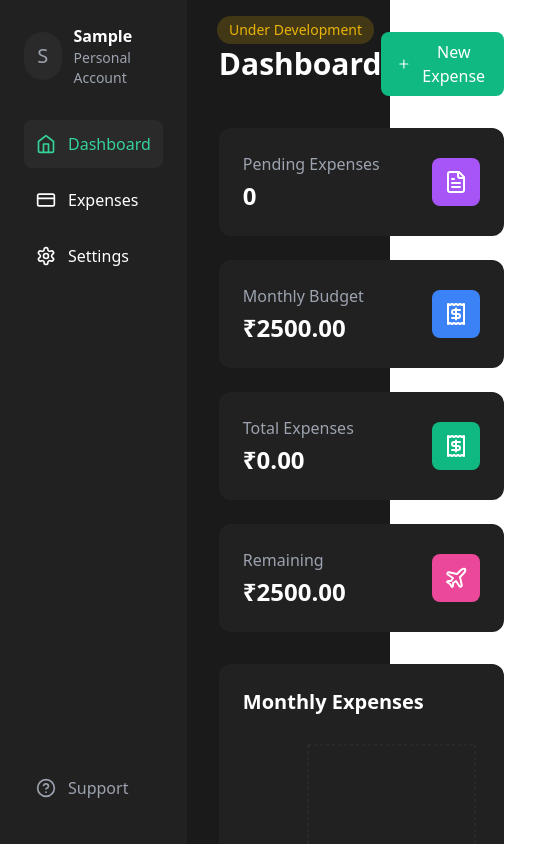
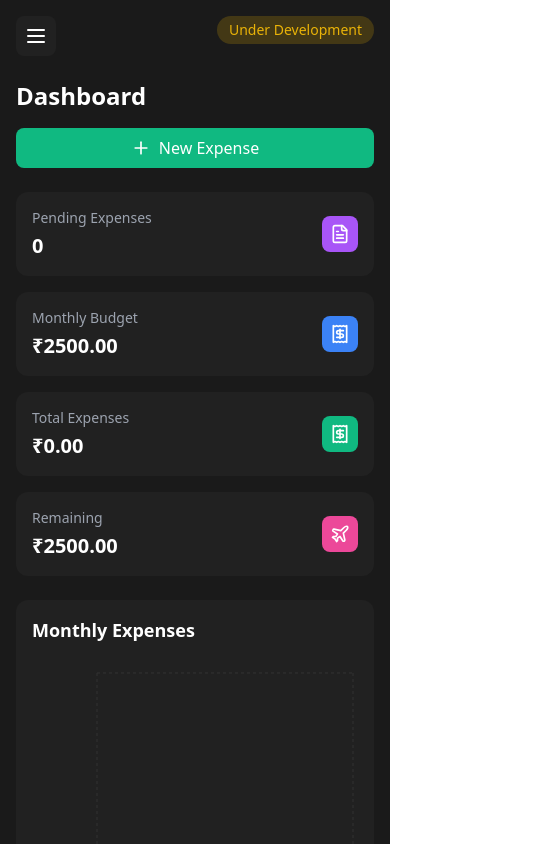
Before and after one commit to AnilabhBarua/Expensia, a React (Vite) app: page /setup in a window 390 px wide. Both pictures are taken after typing "Sample" into the empty fields and a click on the button "Complete Setup". Shown: the top 844 px of the page, 536 px wide, since content can reach past the window. Built offline with nearby package versions, Linux system fonts and the light colour scheme.

Commit message:
Mobile view Optimization

```diff
--- a/src/App.tsx
+++ b/src/App.tsx
@@ -1,4 +1,4 @@
-import React, { useEffect } from 'react';
+import React, { useEffect, useState } from 'react';
 import { BrowserRouter as Router, Routes, Route, useNavigate } from 'react-router-dom';
 import { motion } from 'framer-motion';
 import Sidebar from './components/Sidebar';
@@ -9,6 +9,7 @@ import Settings from './pages/Settings';
 import ProfileSetup from './pages/ProfileSetup';
 import DevelopmentTag from './components/DevelopmentTag';
 import { useUser } from './contexts/UserContext';
+import { Menu } from 'lucide-react';
 
 const ProtectedRoute: React.FC<{ children: React.ReactNode }> = ({ children }) => {
   const { userProfile } = useUser();
@@ -24,6 +25,8 @@ const ProtectedRoute: React.FC<{ children: React.ReactNode }> = ({ children }) =
 };
 
 function App() {
+  const [isSidebarOpen, setIsSidebarOpen] = useState(false);
+
   return (
     <Router>
       <DevelopmentTag />
@@ -34,9 +37,33 @@ function App() {
           path="/*"
           element={
             <ProtectedRoute>
-              <div className="flex min-h-screen bg-[#1a1a1a]">
-                <Sidebar />
-                <main className="flex-1 p-8">
+              <div className="flex flex-col md:flex-row min-h-screen bg-[#1a1a1a]">
+                {/* Mobile Menu Button */}
+                <button
+                  onClick={() => setIsSidebarOpen(!isSidebarOpen)}
+                  className="md:hidden fixed top-4 left-4 z-50 bg-[#212121] p-2 rounded-lg text-white"
+                >
+                  <Menu size={24} />
+                </button>
+
+                {/* Sidebar with mobile support */}
+                <div
+                  className={`${
+                    isSidebarOpen ? 'translate-x-0' : '-translate-x-full'
+                  } md:translate-x-0 fixed md:relative z-40 transition-transform duration-300 ease-in-out`}
+                >
+                  <Sidebar onClose={() => setIsSidebarOpen(false)} />
+                </div>
+
+                {/* Overlay for mobile */}
+                {isSidebarOpen && (
+                  <div
+                    className="fixed inset-0 bg-black/50 z-30 md:hidden"
+                    onClick={() => setIsSidebarOpen(false)}
+                  />
+                )}
+
+                <main className="flex-1 p-4 md:p-8 mt-16 md:mt-0">
                   <motion.div
                     initial={{ opacity: 0, y: 20 }}
                     animate={{ opacity: 1, y: 0 }}
--- a/src/components/Sidebar.tsx
+++ b/src/components/Sidebar.tsx
@@ -1,19 +1,24 @@
 import React from 'react';
 import { NavLink } from 'react-router-dom';
 import { motion } from 'framer-motion';
-import { Home, CreditCard, Settings, HelpCircle } from 'lucide-react';
+import { Home, CreditCard, Settings, HelpCircle, X } from 'lucide-react';
 import { useUser } from '../contexts/UserContext';
 
-const Sidebar = () => {
+interface SidebarProps {
+  onClose?: () => void;
+}
+
+const Sidebar: React.FC<SidebarProps> = ({ onClose }) => {
   const { userProfile } = useUser();
 
   return (
     <motion.div
       initial={{ x: -250 }}
       animate={{ x: 0 }}
-      className="w-64 bg-[#212121] text-white p-6 space-y-8"
+      className="w-64 bg-[#212121] text-white p-6 space-y-8 h-screen"
     >
-      <div className="flex items-center space-x-3 mb-8">
+      <div className="flex items-center justify-between mb-8">
+        <div className="flex items-center space-x-3">
           {userProfile.photoUrl ? (
             <img
               src={userProfile.photoUrl}
@@ -32,10 +37,18 @@ const Sidebar = () => {
             <p className="text-sm text-gray-400">Personal Account</p>
           </div>
         </div>
+        <button
+          onClick={onClose}
+          className="md:hidden text-gray-400 hover:text-white"
+        >
+          <X size={24} />
+        </button>
+      </div>
 
       <nav className="space-y-2">
         <NavLink
           to="/dashboard"
+          onClick={onClose}
           className={({ isActive }) =>
             `flex items-center space-x-3 p-3 rounded-lg transition-colors ${
               isActive ? 'bg-[#2a2a2a] text-emerald-400' : 'hover:bg-[#2a2a2a]'
@@ -48,6 +61,7 @@ const Sidebar = () => {
 
         <NavLink
           to="/expenses"
+          onClick={onClose}
           className={({ isActive }) =>
             `flex items-center space-x-3 p-3 rounded-lg transition-colors ${
               isActive ? 'bg-[#2a2a2a] text-emerald-400' : 'hover:bg-[#2a2a2a]'
@@ -60,6 +74,7 @@ const Sidebar = () => {
 
         <NavLink
           to="/settings"
+          onClick={onClose}
           className={({ isActive }) =>
             `flex items-center space-x-3 p-3 rounded-lg transition-colors ${
               isActive ? 'bg-[#2a2a2a] text-emerald-400' : 'hover:bg-[#2a2a2a]'
--- a/src/pages/Dashboard.tsx
+++ b/src/pages/Dashboard.tsx
@@ -10,7 +10,6 @@ const Dashboard = () => {
   const { expenses, budgetSettings } = useLocalStorage();
   const navigate = useNavigate();
 
-  // Calculate total expenses for the current month
   const currentDate = new Date();
   const monthStart = startOfMonth(currentDate);
   const monthEnd = endOfMonth(currentDate);
@@ -23,7 +22,6 @@ const Dashboard = () => {
   const totalExpenses = currentMonthExpenses.reduce((sum, expense) => sum + expense.amount, 0);
   const remaining = budgetSettings.monthlyBudget - totalExpenses;
 
-  // Prepare data for the chart
   const monthlyData = expenses.reduce((acc, expense) => {
     const month = format(new Date(expense.date), 'MMM');
     acc[month] = (acc[month] || 0) + expense.amount;
@@ -40,21 +38,21 @@ const Dashboard = () => {
   };
 
   return (
-    <div className="space-y-8">
-      <div className="flex justify-between items-center">
-        <h1 className="text-3xl font-bold text-white">Dashboard</h1>
+    <div className="space-y-6">
+      <div className="flex flex-col sm:flex-row justify-between items-start sm:items-center gap-4">
+        <h1 className="text-2xl sm:text-3xl font-bold text-white">Dashboard</h1>
         <motion.button
           whileHover={{ scale: 1.05 }}
           whileTap={{ scale: 0.95 }}
           onClick={handleNewExpense}
-          className="bg-emerald-500 text-white px-4 py-2 rounded-lg flex items-center space-x-2"
+          className="w-full sm:w-auto bg-emerald-500 text-white px-4 py-2 rounded-lg flex items-center justify-center space-x-2"
         >
           <Plus size={20} />
           <span>New Expense</span>
         </motion.button>
       </div>
 
-      <div className="grid grid-cols-1 md:grid-cols-2 lg:grid-cols-4 gap-6">
+      <div className="grid grid-cols-1 sm:grid-cols-2 lg:grid-cols-4 gap-4 sm:gap-6">
         {[
           { title: 'Pending Expenses', value: expenses.filter(e => e.status === 'pending').length.toString(), icon: FileText, color: 'bg-purple-500' },
           { title: 'Monthly Budget', value: `₹${budgetSettings.monthlyBudget.toFixed(2)}`, icon: Receipt, color: 'bg-blue-500' },
@@ -66,24 +64,24 @@ const Dashboard = () => {
             initial={{ opacity: 0, y: 20 }}
             animate={{ opacity: 1, y: 0 }}
             transition={{ delay: index * 0.1 }}
-            className="bg-[#212121] p-6 rounded-xl"
+            className="bg-[#212121] p-4 sm:p-6 rounded-xl"
           >
             <div className="flex items-center justify-between">
               <div>
-                <p className="text-gray-400">{item.title}</p>
-                <h3 className="text-2xl font-bold text-white mt-1">{item.value}</h3>
+                <p className="text-sm sm:text-base text-gray-400">{item.title}</p>
+                <h3 className="text-xl sm:text-2xl font-bold text-white mt-1">{item.value}</h3>
               </div>
-              <div className={`${item.color} p-3 rounded-lg`}>
-                <item.icon size={24} className="text-white" />
+              <div className={`${item.color} p-2 sm:p-3 rounded-lg`}>
+                <item.icon size={20} className="text-white" />
               </div>
             </div>
           </motion.div>
         ))}
       </div>
 
-      <div className="bg-[#212121] p-6 rounded-xl">
-        <h2 className="text-xl font-bold text-white mb-6">Monthly Expenses</h2>
-        <div className="h-80">
+      <div className="bg-[#212121] p-4 sm:p-6 rounded-xl">
+        <h2 className="text-lg sm:text-xl font-bold text-white mb-6">Monthly Expenses</h2>
+        <div className="h-60 sm:h-80">
           <ResponsiveContainer width="100%" height="100%">
             <BarChart data={chartData}>
               <CartesianGrid strokeDasharray="3 3" stroke="#333" />
```
Lines whose indentation alone changed are shown as unchanged.
